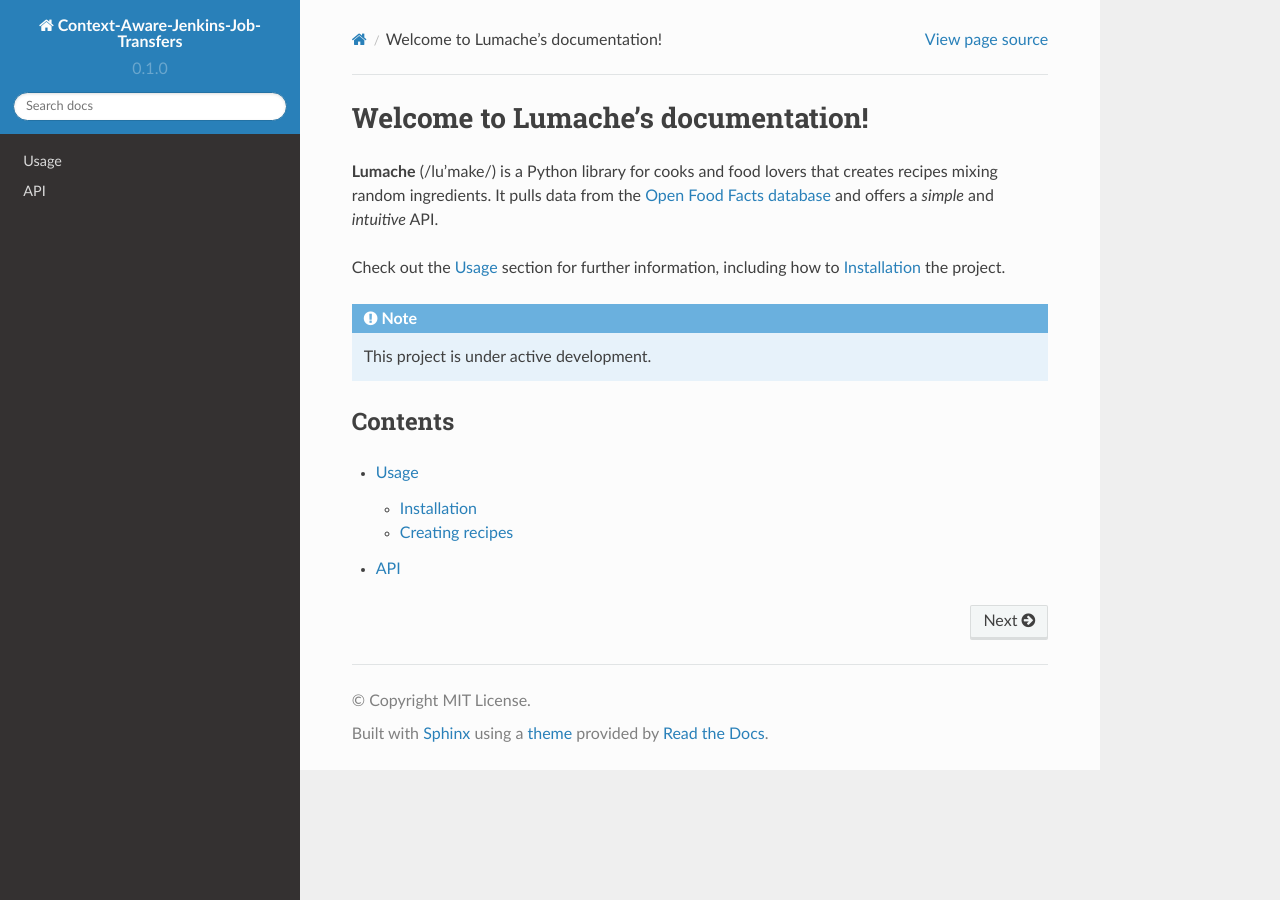
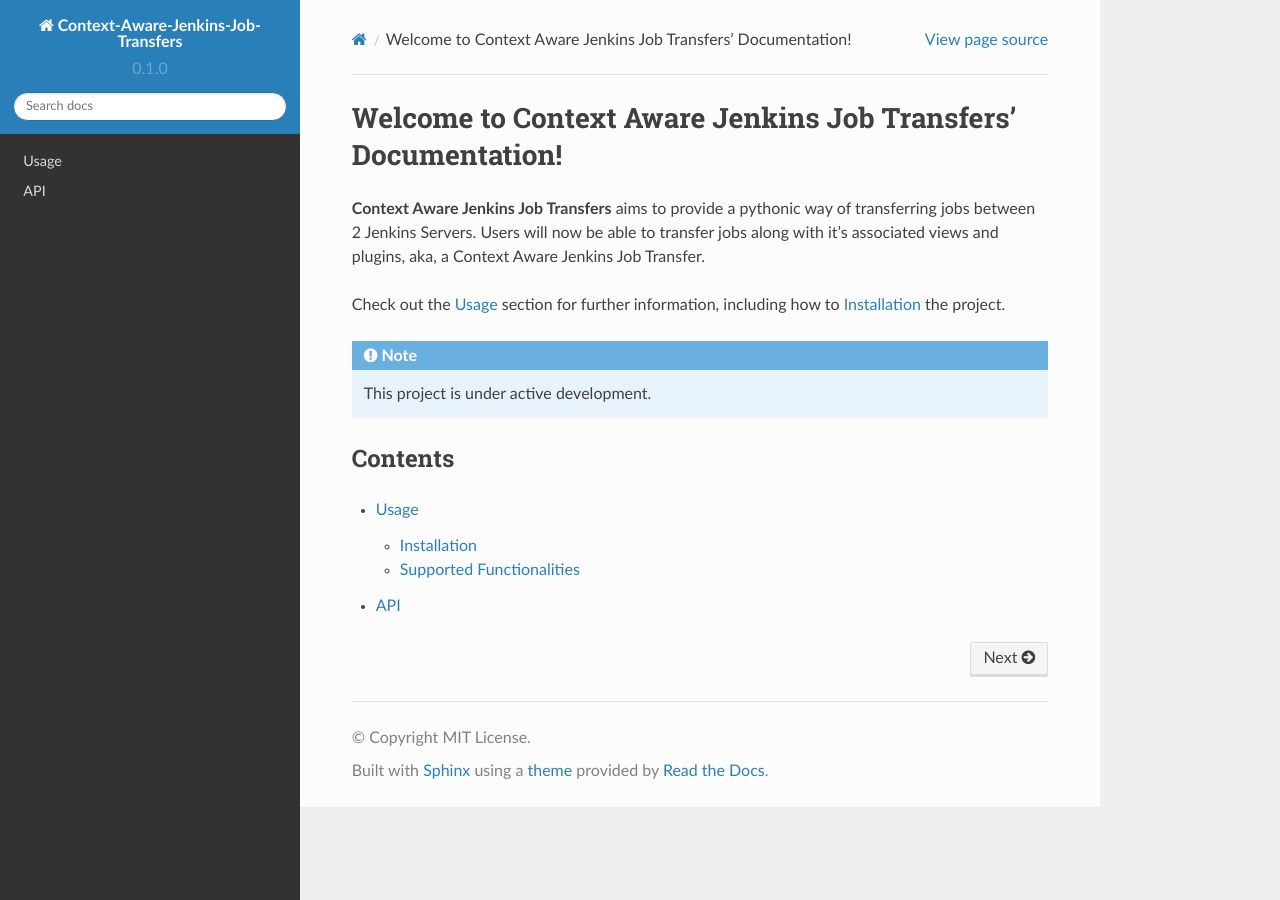
Before and after one commit to joelkariyalil/Context-Aware-Jenkins-Transfers-Documentation, a Sphinx documentation site: the page built from docs/source/index.rst, in a window 1280 px wide. Built offline with Sphinx 7.4.7 and the Read the Docs theme 2.0.0, drawn with Linux system fonts in a browser that asks for light colours.

Commit message:
MOD: Index File Modifications (#2)
* ADD: Adding the initial files

* MOD: Index Page Modifications

---------

Co-authored-by: Joel_Thomas_Chacko <joel.chacko@tallysolutions.com>

```diff
--- a/docs/source/index.rst
+++ b/docs/source/index.rst
@@ -1,10 +1,8 @@
-Welcome to Lumache's documentation!
+Welcome to Context Aware Jenkins Job Transfers' Documentation!
 ===================================
 
-**Lumache** (/lu'make/) is a Python library for cooks and food lovers
-that creates recipes mixing random ingredients.
-It pulls data from the `Open Food Facts database <https://world.openfoodfacts.org/>`_
-and offers a *simple* and *intuitive* API.
+**Context Aware Jenkins Job Transfers** aims to provide a pythonic way of transferring jobs between 2 Jenkins Servers.
+Users will now be able to transfer jobs along with it's associated views and plugins, aka, a Context Aware Jenkins Job Transfer.
 
 Check out the :doc:`usage` section for further information, including
 how to :ref:`installation` the project.
--- a/docs/source/usage.rst
+++ b/docs/source/usage.rst
@@ -10,9 +10,9 @@ To use Lumache, first install it using pip:
 
 .. code-block:: console
 
-   (.venv) $ pip install lumache
+   (.venv) $ pip install context-aware-jenkins-job-transfers
 
-Creating recipes
+Supported Functionalities
 ----------------
 
 To retrieve a list of random ingredients,
```
